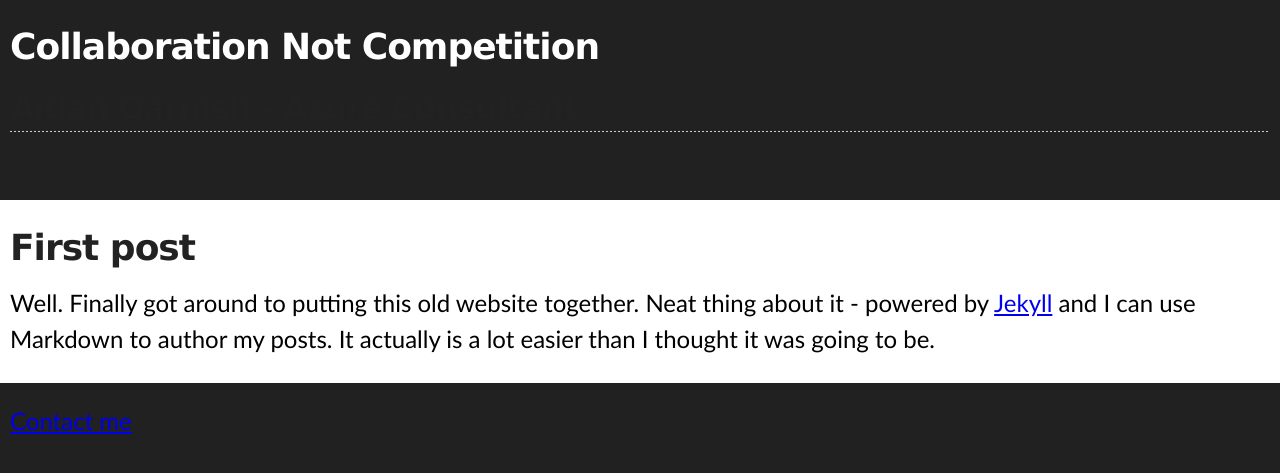
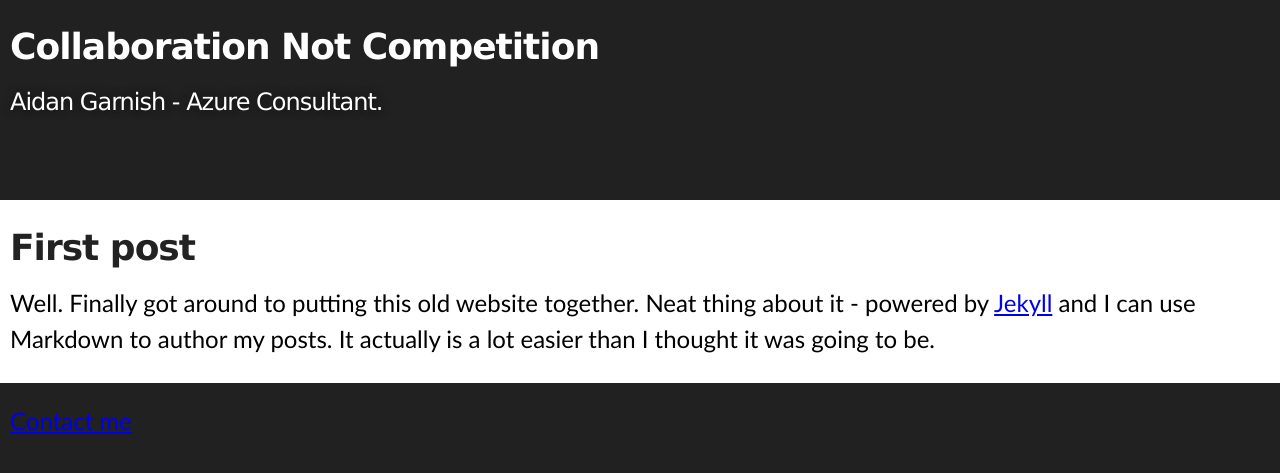
Before and after one commit to aidangarnish/aidangarnish.github.io, a Jekyll site: the page built from _posts/2019-06-20-first-post.md, in a window 1280 px wide. Shown: the top 473 px of the page. Built offline with Jekyll 4.4.1, drawn with Linux system fonts in a browser that asks for light colours.

Commit message:
Project tagline style

```diff
--- a/assets/css/gridstyle.css
+++ b/assets/css/gridstyle.css
@@ -114,3 +114,12 @@ body {
     background-color: #212121;
     height: 180px;
   }
+
+
+  #project_tagline {
+    color: #fff;
+    font-size: 24px;
+    font-weight: 300;
+    background: none;
+    text-shadow: #111 0px 0px 10px;
+  }
```
